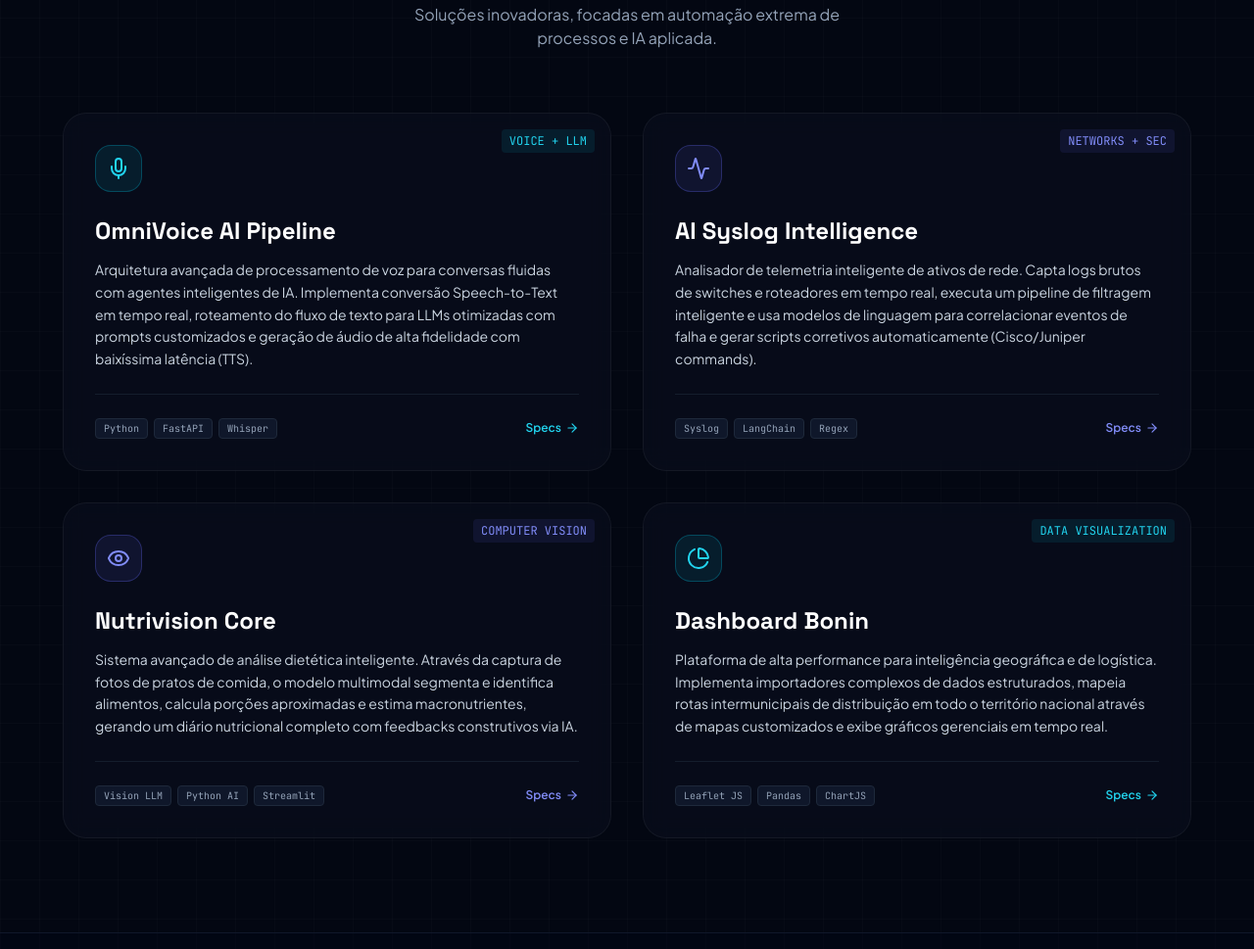
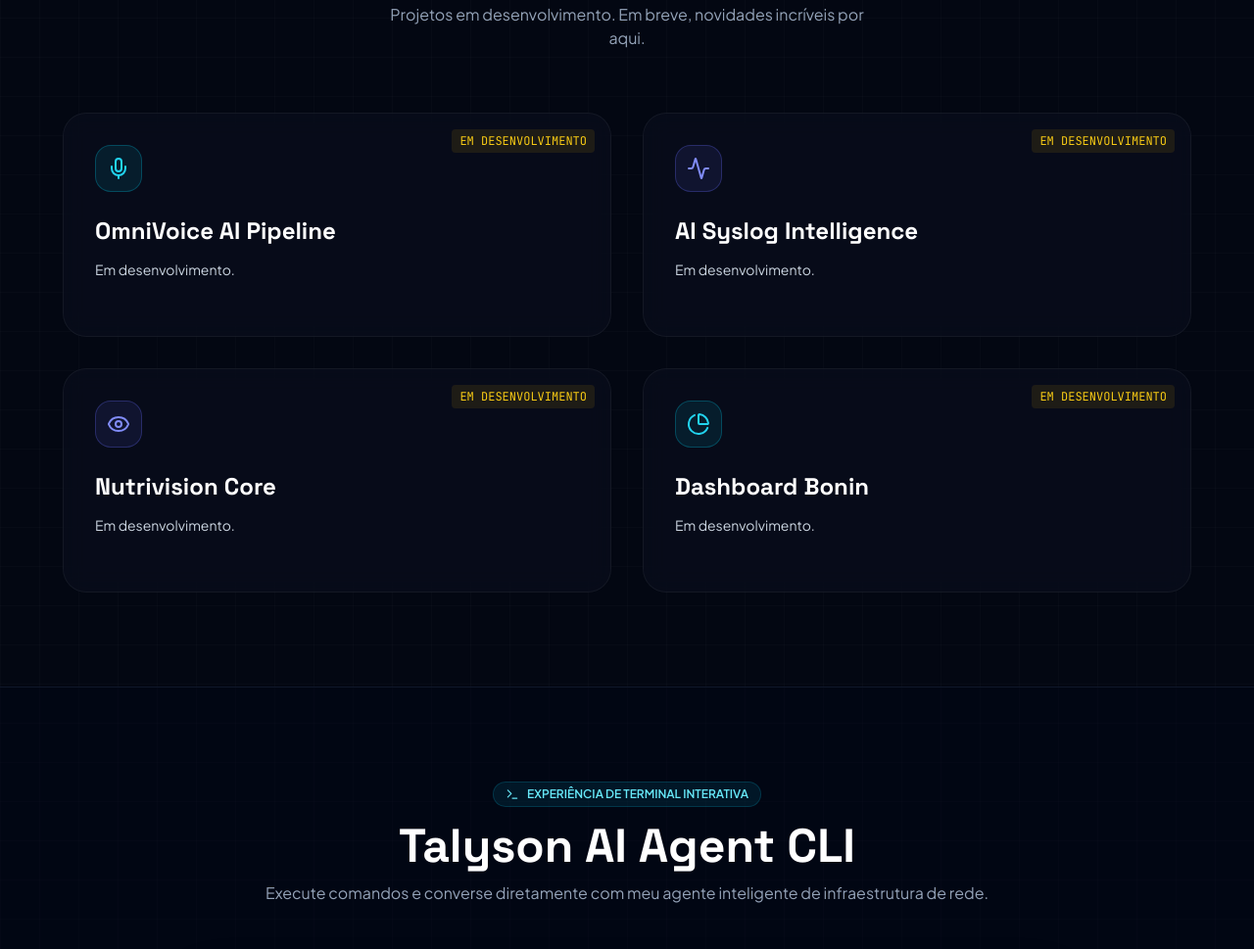
Before and after one commit to SandyMarques/talyson-projects, a plain HTML site: page index.html in a window 1280 px wide. Shown: the part 3062-4031 px from the top of the page at 98% size. Drawn offline with nearby package versions, Linux system fonts and the light colour scheme.

Commit message:
Marca todos os projetos como 'Em desenvolvimento'

```diff
--- a/index.html
+++ b/index.html
@@ -453,10 +453,10 @@
         <div class="max-w-6xl mx-auto">
             <div class="text-center mb-16">
                 <div class="inline-flex items-center gap-2 px-3 py-1 rounded-full bg-indigo-500/10 border border-indigo-500/20 text-indigo-300 text-xs font-semibold mb-4">
-                    <i data-lucide="folder-git-2" class="w-3.5 h-3.5"></i> CASES DE SUCESSO
+                    <i data-lucide="folder-git-2" class="w-3.5 h-3.5"></i> MEUS PROJETOS
                 </div>
                 <h2 class="text-3xl md:text-5xl font-display font-bold text-white">Projetos em Destaque</h2>
-                <p class="text-slate-400 mt-3 max-w-lg mx-auto">Soluções inovadoras, focadas em automação extrema de processos e IA aplicada.</p>
+                <p class="text-slate-400 mt-3 max-w-lg mx-auto">Projetos em desenvolvimento. Em breve, novidades incríveis por aqui.</p>
             </div>
 
             <!-- Projects Grid -->
@@ -464,99 +464,57 @@
 
                 <!-- Project Card 1 (OmniVoice) -->
                 <div class="glass rounded-3xl p-6 md:p-8 flex flex-col justify-between glass-card-glow transition-all duration-300 relative group">
-                    <div class="absolute top-4 right-4 text-xs font-mono text-cyan-400 bg-cyan-500/10 px-2 py-1 rounded">VOICE + LLM</div>
+                    <div class="absolute top-4 right-4 text-xs font-mono text-yellow-400 bg-yellow-500/10 px-2 py-1 rounded">EM DESENVOLVIMENTO</div>
                     <div>
-                        <!-- Icon representation -->
                         <div class="w-12 h-12 rounded-2xl bg-cyan-500/10 border border-cyan-500/30 flex items-center justify-center mb-6">
                             <i data-lucide="mic" class="w-6 h-6 text-cyan-400"></i>
                         </div>
                         <h3 class="text-2xl font-bold text-white font-display mb-3 group-hover:text-cyan-400 transition-colors">OmniVoice AI Pipeline</h3>
                         <p class="text-slate-300 text-sm leading-relaxed mb-6">
-                            Arquitetura avançada de processamento de voz para conversas fluidas com agentes inteligentes de IA. Implementa conversão Speech-to-Text em tempo real, roteamento do fluxo de texto para LLMs otimizadas com prompts customizados e geração de áudio de alta fidelidade com baixíssima latência (TTS).
+                            Em desenvolvimento.
                         </p>
-                    </div>
-                    <!-- Footer Info and Action Buttons -->
-                    <div class="border-t border-slate-800/60 pt-6 flex items-center justify-between mt-auto">
-                        <div class="flex flex-wrap gap-1.5 max-w-[70%]">
-                            <span class="text-[10px] font-mono bg-slate-900 border border-slate-800 text-slate-400 px-2 py-0.5 rounded">Python</span>
-                            <span class="text-[10px] font-mono bg-slate-900 border border-slate-800 text-slate-400 px-2 py-0.5 rounded">FastAPI</span>
-                            <span class="text-[10px] font-mono bg-slate-900 border border-slate-800 text-slate-400 px-2 py-0.5 rounded">Whisper</span>
-                        </div>
-                        <button onclick="openModal('omnicoice-modal')" class="text-xs font-semibold text-cyan-400 flex items-center gap-1 hover:underline">
-                            Specs <i data-lucide="arrow-right" class="w-3.5 h-3.5"></i>
-                        </button>
                     </div>
                 </div>
 
                 <!-- Project Card 2 (Network AI Log Analyzer) -->
                 <div class="glass rounded-3xl p-6 md:p-8 flex flex-col justify-between glass-card-glow-purple transition-all duration-300 relative group">
-                    <div class="absolute top-4 right-4 text-xs font-mono text-indigo-400 bg-indigo-500/10 px-2 py-1 rounded">NETWORKS + SEC</div>
+                    <div class="absolute top-4 right-4 text-xs font-mono text-yellow-400 bg-yellow-500/10 px-2 py-1 rounded">EM DESENVOLVIMENTO</div>
                     <div>
                         <div class="w-12 h-12 rounded-2xl bg-indigo-500/10 border border-indigo-500/30 flex items-center justify-center mb-6">
                             <i data-lucide="activity" class="w-6 h-6 text-indigo-400"></i>
                         </div>
                         <h3 class="text-2xl font-bold text-white font-display mb-3 group-hover:text-indigo-400 transition-colors">AI Syslog Intelligence</h3>
                         <p class="text-slate-300 text-sm leading-relaxed mb-6">
-                            Analisador de telemetria inteligente de ativos de rede. Capta logs brutos de switches e roteadores em tempo real, executa um pipeline de filtragem inteligente e usa modelos de linguagem para correlacionar eventos de falha e gerar scripts corretivos automaticamente (Cisco/Juniper commands).
+                            Em desenvolvimento.
                         </p>
-                    </div>
-                    <div class="border-t border-slate-800/60 pt-6 flex items-center justify-between mt-auto">
-                        <div class="flex flex-wrap gap-1.5 max-w-[70%]">
-                            <span class="text-[10px] font-mono bg-slate-900 border border-slate-800 text-slate-400 px-2 py-0.5 rounded">Syslog</span>
-                            <span class="text-[10px] font-mono bg-slate-900 border border-slate-800 text-slate-400 px-2 py-0.5 rounded">LangChain</span>
-                            <span class="text-[10px] font-mono bg-slate-900 border border-slate-800 text-slate-400 px-2 py-0.5 rounded">Regex</span>
-                        </div>
-                        <button onclick="openModal('syslog-modal')" class="text-xs font-semibold text-indigo-400 flex items-center gap-1 hover:underline">
-                            Specs <i data-lucide="arrow-right" class="w-3.5 h-3.5"></i>
-                        </button>
                     </div>
                 </div>
 
                 <!-- Project Card 3 (Nutrivision Project) -->
                 <div class="glass rounded-3xl p-6 md:p-8 flex flex-col justify-between glass-card-glow-purple transition-all duration-300 relative group">
-                    <div class="absolute top-4 right-4 text-xs font-mono text-indigo-400 bg-indigo-500/10 px-2 py-1 rounded">COMPUTER VISION</div>
+                    <div class="absolute top-4 right-4 text-xs font-mono text-yellow-400 bg-yellow-500/10 px-2 py-1 rounded">EM DESENVOLVIMENTO</div>
                     <div>
                         <div class="w-12 h-12 rounded-2xl bg-indigo-500/10 border border-indigo-500/30 flex items-center justify-center mb-6">
                             <i data-lucide="eye" class="w-6 h-6 text-indigo-400"></i>
                         </div>
                         <h3 class="text-2xl font-bold text-white font-display mb-3 group-hover:text-indigo-400 transition-colors">Nutrivision Core</h3>
                         <p class="text-slate-300 text-sm leading-relaxed mb-6">
-                            Sistema avançado de análise dietética inteligente. Através da captura de fotos de pratos de comida, o modelo multimodal segmenta e identifica alimentos, calcula porções aproximadas e estima macronutrientes, gerando um diário nutricional completo com feedbacks construtivos via IA.
+                            Em desenvolvimento.
                         </p>
-                    </div>
-                    <div class="border-t border-slate-800/60 pt-6 flex items-center justify-between mt-auto">
-                        <div class="flex flex-wrap gap-1.5 max-w-[70%]">
-                            <span class="text-[10px] font-mono bg-slate-900 border border-slate-800 text-slate-400 px-2 py-0.5 rounded">Vision LLM</span>
-                            <span class="text-[10px] font-mono bg-slate-900 border border-slate-800 text-slate-400 px-2 py-0.5 rounded">Python AI</span>
-                            <span class="text-[10px] font-mono bg-slate-900 border border-slate-800 text-slate-400 px-2 py-0.5 rounded">Streamlit</span>
-                        </div>
-                        <button onclick="openModal('nutrivision-modal')" class="text-xs font-semibold text-indigo-400 flex items-center gap-1 hover:underline">
-                            Specs <i data-lucide="arrow-right" class="w-3.5 h-3.5"></i>
-                        </button>
                     </div>
                 </div>
 
                 <!-- Project Card 4 (Dashboard Bonin) -->
                 <div class="glass rounded-3xl p-6 md:p-8 flex flex-col justify-between glass-card-glow transition-all duration-300 relative group">
-                    <div class="absolute top-4 right-4 text-xs font-mono text-cyan-400 bg-cyan-500/10 px-2 py-1 rounded">DATA VISUALIZATION</div>
+                    <div class="absolute top-4 right-4 text-xs font-mono text-yellow-400 bg-yellow-500/10 px-2 py-1 rounded">EM DESENVOLVIMENTO</div>
                     <div>
                         <div class="w-12 h-12 rounded-2xl bg-cyan-500/10 border border-cyan-500/30 flex items-center justify-center mb-6">
                             <i data-lucide="pie-chart" class="w-6 h-6 text-cyan-400"></i>
                         </div>
                         <h3 class="text-2xl font-bold text-white font-display mb-3 group-hover:text-cyan-400 transition-colors">Dashboard Bonin</h3>
                         <p class="text-slate-300 text-sm leading-relaxed mb-6">
-                            Plataforma de alta performance para inteligência geográfica e de logística. Implementa importadores complexos de dados estruturados, mapeia rotas intermunicipais de distribuição em todo o território nacional através de mapas customizados e exibe gráficos gerenciais em tempo real.
+                            Em desenvolvimento.
                         </p>
-                    </div>
-                    <div class="border-t border-slate-800/60 pt-6 flex items-center justify-between mt-auto">
-                        <div class="flex flex-wrap gap-1.5 max-w-[70%]">
-                            <span class="text-[10px] font-mono bg-slate-900 border border-slate-800 text-slate-400 px-2 py-0.5 rounded">Leaflet JS</span>
-                            <span class="text-[10px] font-mono bg-slate-900 border border-slate-800 text-slate-400 px-2 py-0.5 rounded">Pandas</span>
-                            <span class="text-[10px] font-mono bg-slate-900 border border-slate-800 text-slate-400 px-2 py-0.5 rounded">ChartJS</span>
-                        </div>
-                        <button onclick="openModal('bonin-modal')" class="text-xs font-semibold text-cyan-400 flex items-center gap-1 hover:underline">
-                            Specs <i data-lucide="arrow-right" class="w-3.5 h-3.5"></i>
-                        </button>
                     </div>
                 </div>
 
```
